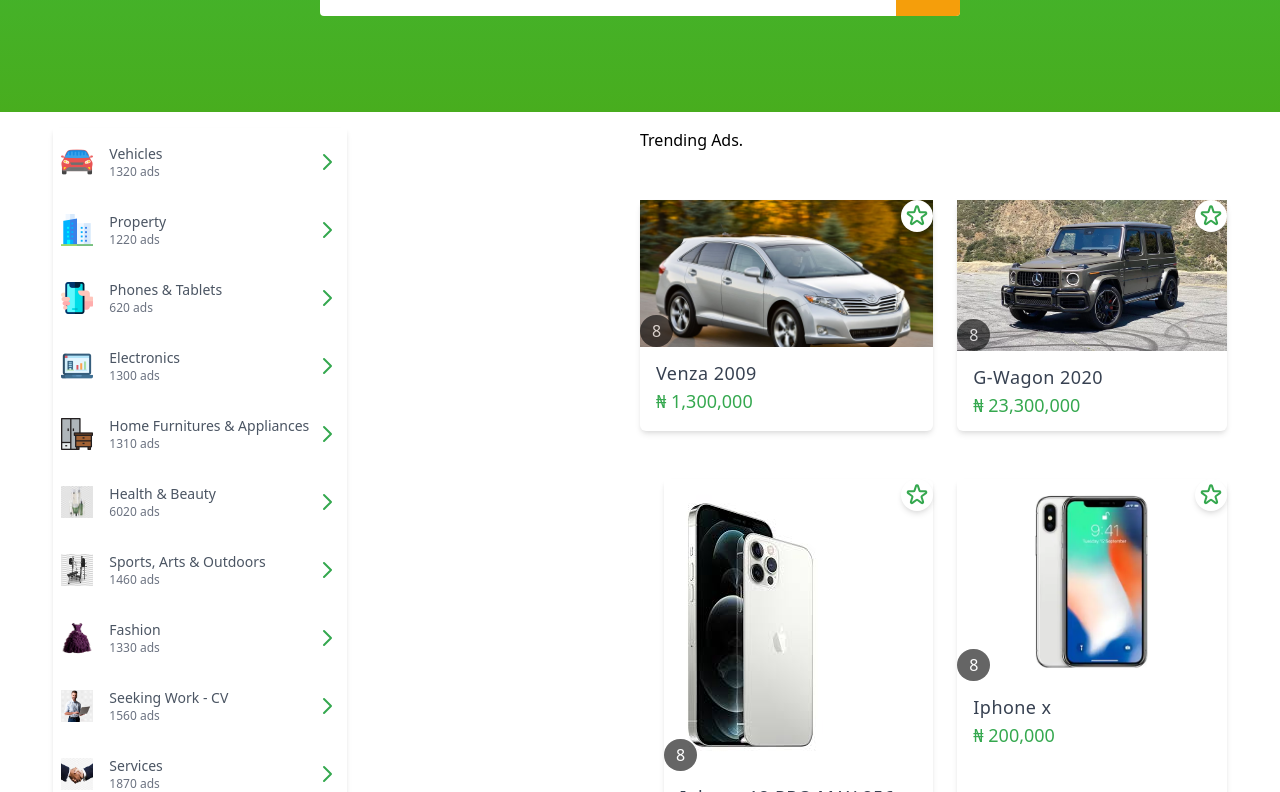
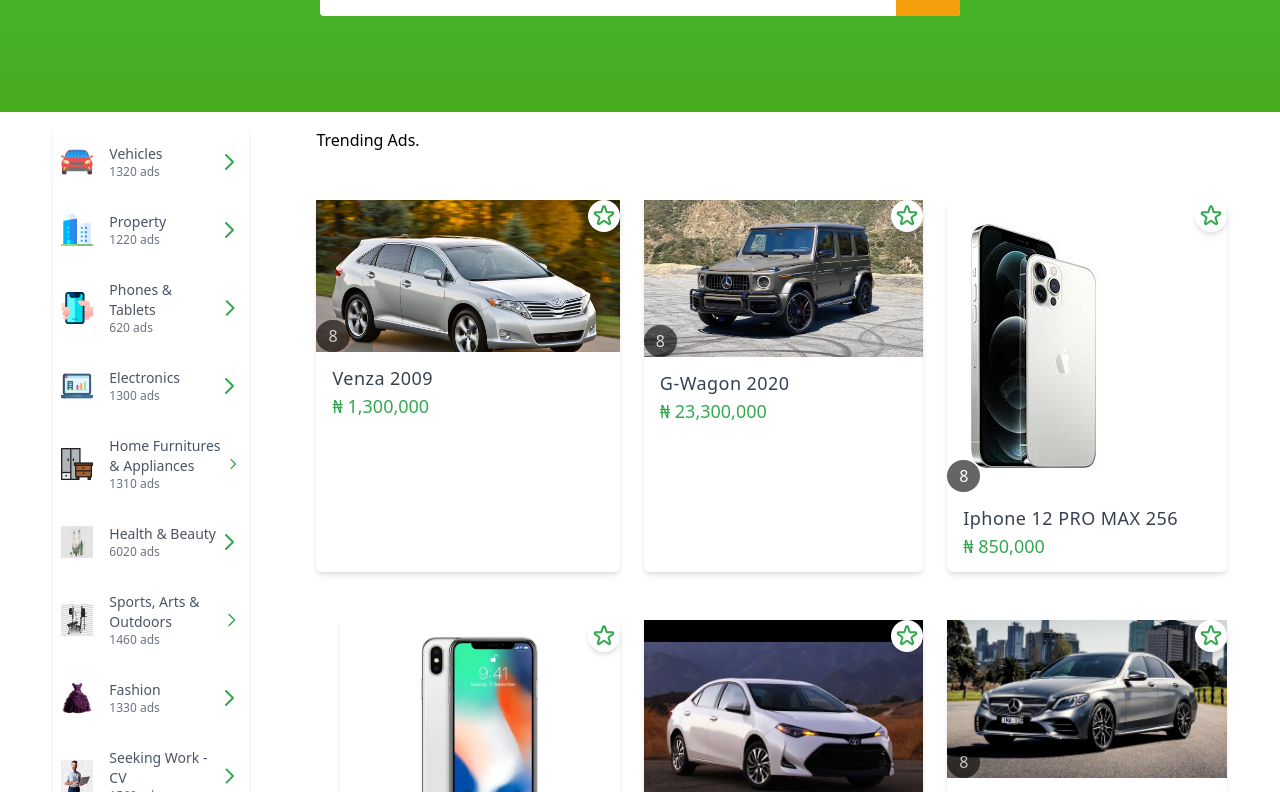
Before and after one commit to imakandiboi/tdx-redo, a Vue app: page / in a window 1280 px wide. Shown: the part 708-1500 px from the top of the page. Built offline with nearby package versions, Linux system fonts and the light colour scheme; what vue-tailwind would draw is missing.

Commit message:
fixed categories nav

```diff
--- a/src/components/home/AdsListing.vue
+++ b/src/components/home/AdsListing.vue
@@ -1,7 +1,7 @@
 <template>
   <div class="w-full">
     <p>Trending Ads.</p>
-    <div class="mt-6 grid lg:grid-cols-2 grid-cols-2 space-x-6">
+    <div class="mt-6 grid lg:grid-cols-3 grid-cols-2 space-x-6">
       <div
         class="bg-white shadow-md rounded-md relative my-6 w-auto"
         v-for="(ad, index) in ads"
--- a/src/components/home/DesktopCategoriesComponent.vue
+++ b/src/components/home/DesktopCategoriesComponent.vue
@@ -42,7 +42,7 @@
         </ul>
       </div>
       <div
-        class="border-l border-explorerGreen-200 shadow-md w-1/2"
+        class="border-l border-explorerGreen-200 shadow-md w-1/2 z-10 bg-white"
         v-show="showSubPanel"
       >
         <div
--- a/src/views/index.vue
+++ b/src/views/index.vue
@@ -1,9 +1,9 @@
 <template>
   <div>
     <lander />
-    <div class="grid lg:grid-cols-2 w-auto lg:w-11/12 lg:mt-4 lg:mx-auto">
+    <div class="grid lg:grid-cols-3 w-auto lg:w-11/12 lg:mt-4 lg:mx-auto">
       <!-- Categories area -->
-      <div>
+      <div class="col-span-1">
         <div class="block lg:hidden">
           <home-categories :categories="GetCategories" />
         </div>
@@ -14,7 +14,7 @@
       <!-- Categories area end-->
 
       <!-- Ads listing area -->
-      <div class="">
+      <div class="col-span-2 lg:-ml-32">
         <AdsListing :ads="GetAds" />
       </div>
       <!-- Ads Listing area end -->
```
